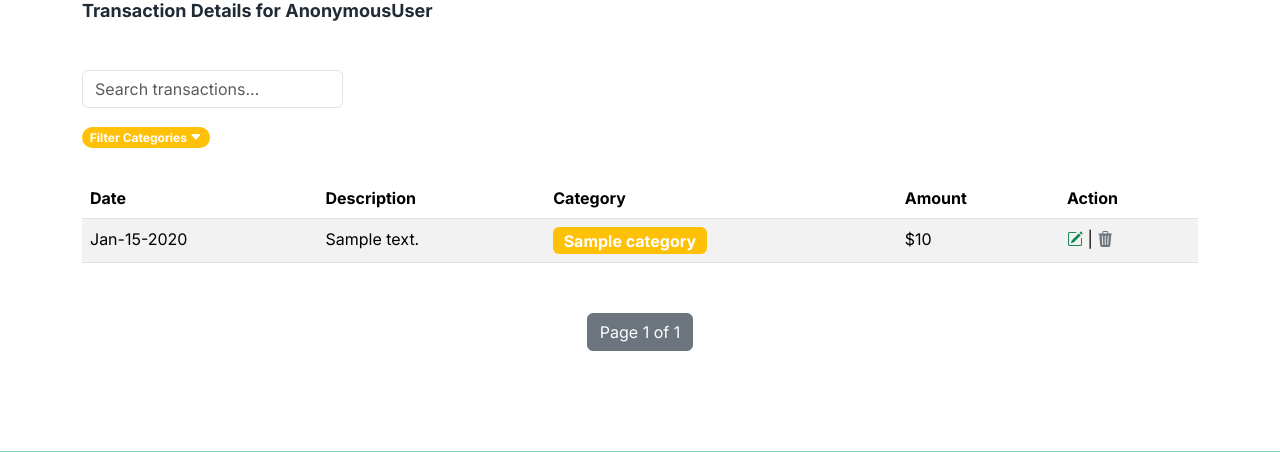
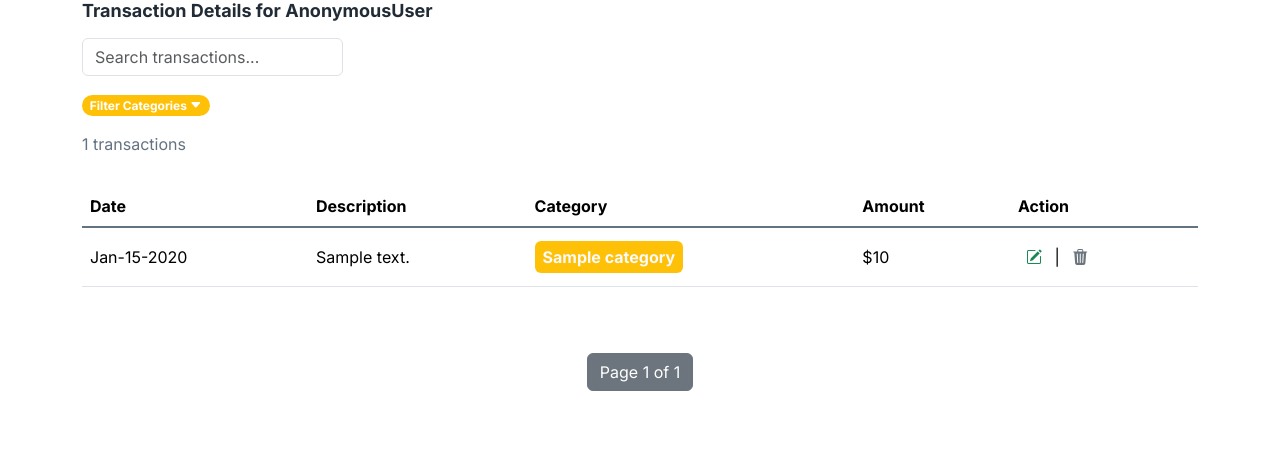
Before and after one commit to PyLou317/Django_portfolio_site, a Django app: template finance_tracker/templates/finance_tracker/transaction_list.html in a window 1280 px wide. Shown: the part 127-579 px from the top of the page. Run offline with Django 5.2, Linux system fonts and the light colour scheme; the template is opened without the code that fills it: most values are stand-ins (such as "Sample title", 1, 10 or a date in 2020); grey boxes marked "Sample" are stand-in pictures.

Commit message:
restyled, removed stripped table, taller rows, hover effect, ccentered rows

```diff
--- a/finance_tracker/static/finance_tracker/css/finance_tracker.css
+++ b/finance_tracker/static/finance_tracker/css/finance_tracker.css
@@ -188,6 +188,11 @@
     margin-bottom: 50px;
 }
 
+.transactions-row {
+    height: 60px;
+    align-items: center;
+}
+
 #pagination-div {
     margin-bottom: 100px;
 }
--- a/finance_tracker/templates/finance_tracker/base.html
+++ b/finance_tracker/templates/finance_tracker/base.html
@@ -12,6 +12,9 @@
         <!-- ===== Bootstrap ===== -->
         <link href="https://cdn.jsdelivr.net/npm/bootstrap@5.3.3/dist/css/bootstrap.min.css" rel="stylesheet" integrity="sha384-QWTKZyjpPEjISv5WaRU9OFeRpok6YctnYmDr5pNlyT2bRjXh0JMhjY6hW+ALEwIH" crossorigin="anonymous">
         <link rel="stylesheet" href="https://cdn.jsdelivr.net/npm/bootstrap-icons@1.10.5/font/bootstrap-icons.css">
+
+        <!--====== Favicon Icon ======-->
+        <link rel="shortcut icon" href="{% static 'finance_tracker/images/favicon.ico' %}" type="image/svg"/>
 
         <!-- ===== All CSS files ===== -->
         <link rel="stylesheet" href="{% static 'css/main.css' %}"/>
--- a/finance_tracker/templates/finance_tracker/components/sidebar.html
+++ b/finance_tracker/templates/finance_tracker/components/sidebar.html
@@ -8,7 +8,7 @@
         <ul class="nav nav-pills flex-column mb-sm-auto mb-0 align-items-start flex-grow-1" id="menu">
             <li class="nav-item">
                 <a href="{% url 'finance_tracker:home' %}" class="nav-link text-truncate text-light">
-                    <i class="bi bi-bank"></i><span class="ms-1 d-none d-sm-inline"> Home</span>
+                    <i class="bi bi-house-door"></i><span class="ms-1 d-none d-sm-inline"> Product Page</span>
                 </a>
             </li>
             <li class="nav-item">
@@ -17,7 +17,7 @@
             </li>
             <li class="nav-item">
                 <a href="{% url 'finance_tracker:transaction-list' %}" class="nav-link text-truncate text-light">
-                    <i class="fs-5 bi-table"></i><span class="ms-1 d-none d-sm-inline"> Transactions</span></a>
+                    <i class="bi bi-view-list"></i><span class="ms-1 d-none d-sm-inline"> Transactions</span></a>
             </li>
             <li class="nav-item">
                 <a href="{% url 'finance_tracker:categories' %}" class="nav-link text-truncate text-light">
@@ -30,6 +30,11 @@
 
             {% comment %} ------------------- User Account ------------------ {% endcomment %}
             <div id="account_nav" class="dropdown mt-auto">
+                <li class="nav-item">
+                    <a href="{% url 'portfolio:home' %}" class="nav-link text-truncate text-light">
+                        <i class="fs-5 bi-house"></i><span class="ms-1 d-none d-sm-inline"> Portfolio Home</span>
+                    </a>
+                </li>
                 <a href="#" class="nav-link dropdown-toggle text-truncate text-light" id="dropdown" data-bs-toggle="dropdown" aria-expanded="false">
                     {% if user_profile and user_profile.avatar %}
                         <img src="{{ user_profile.avatar.url }}" alt="Profile Picture" class="rounded-circle" style="width: 40px; height: 40px; margin-right: 5px;"><span class="ms-1 d-none d-sm-inline"> {{ user.username }}</span>
@@ -46,11 +51,6 @@
                         <li><a class="dropdown-item" href="{% url 'account_signup' %}">Register</a></li>
                     {% endif %}
                 </ul>
-                <li class="nav-item">
-                    <a href="{% url 'portfolio:home' %}" class="nav-link text-truncate text-light">
-                        <i class="fs-5 bi-house"></i><span class="ms-1 d-none d-sm-inline"> Portfolio Home</span>
-                    </a>
-                </li>
             </div>
             </ul>
         </div>
--- a/finance_tracker/templates/finance_tracker/transaction_list.html
+++ b/finance_tracker/templates/finance_tracker/transaction_list.html
@@ -4,7 +4,7 @@
 {% block content %}
 {% if page_obj %}
   <div class="container mx-auto">
-    <div class="mb-5 mt-2">
+    <div class="mb-3 mt-2">
       <h2 class="justin-content-center"><i class="bi bi-list-ul"></i> Transactions</h2>
       {% firstof user.first_name user as name %}
             <h5>Transaction Details for {{ name }}</h5>
@@ -37,9 +37,13 @@
         {% endfor %}
     </div>
 
+    <div class="mt-3">
+        {{ filtered_transactions|length }} transactions
+    </div>
+
     {% comment %}------ Transaction List Table ------{% endcomment %}
-    <div id="trans_table">
-        <table class="table table-striped" style="width: 100%;">
+    <div id="trans_table" class="table-responsive">
+        <table class="table table-hover" style="width: 100%;">
         <thead>
             <tr>
             <th scope="col">Date</th>
@@ -49,13 +53,13 @@
             <th scope="col">Action</th>
             </tr>
         </thead>
-        <tbody>
+        <tbody class="table-group-divider table align-middle">
             {% if filtered_transactions %}
                     {% for transaction in filtered_transactions %}
-                        <tr>
+                        <tr class="transactions-row">
                             <td>{{ transaction.date|date:'M-d-Y' }}</td>
                             <td>{{ transaction.description }}</td>
-                            <td><span id="category-pill" class="badge badge-pill bg-warning">{{ transaction.category }}</span></td>
+                            <td><span id="category-pill" class="badge badge-pill bg-warning text-light">{{ transaction.category }}</span></td>
                             <td>${{ transaction.amount }}</td>
                             <td>
                                 <a href="{% url 'finance_tracker:transaction_update' transaction.id %}"><i class="bi bi-pencil-square text-success"></i></a> |
```
Also changed, not shown: finance_tracker/templates/finance_tracker/index.html (+6 -25 lines), finance_tracker/static/finance_tracker/images/favicon.ico (added).
